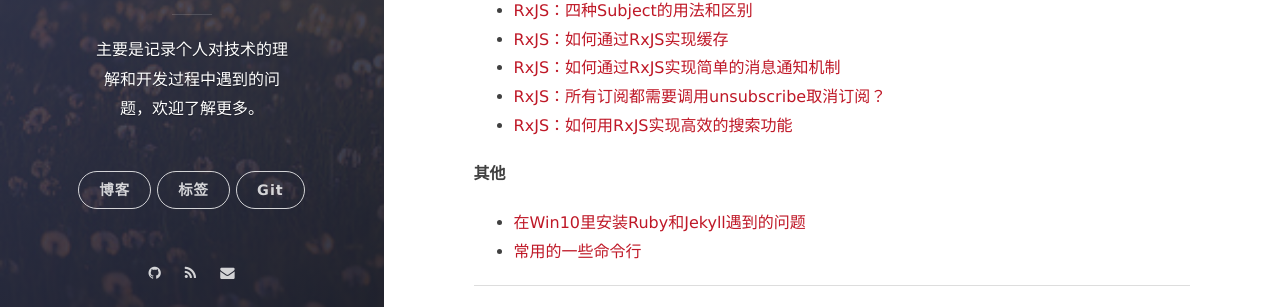
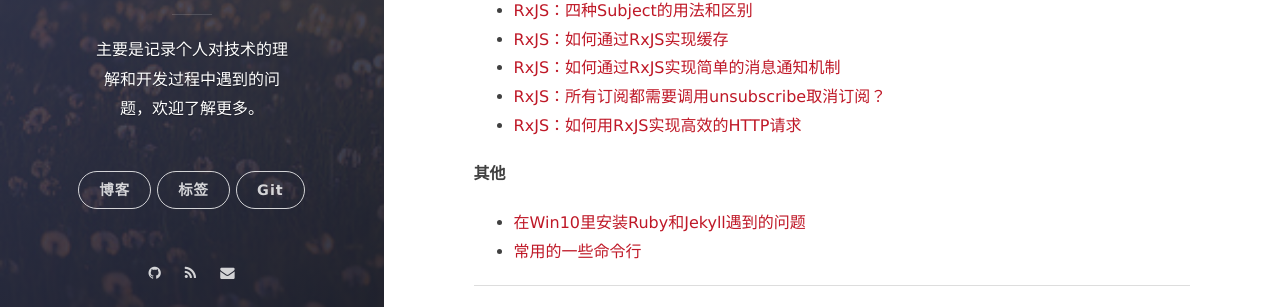
Before and after one commit to LiMeii/LiMeii.github.io, a Jekyll site: the page built from tag.md, in a window 1280 px wide and 900 px high, scrolled down 533 px. Shown: the part 450-757 px from the top of the window. Built offline with Jekyll 4.4.1, drawn with Linux system fonts in a browser that asks for light colours; nearby versions of some CDN libraries.

Commit message:
update tag

```diff
--- a/tag.md
+++ b/tag.md
@@ -35,7 +35,7 @@
 - [RxJS：如何通过RxJS实现缓存](https://limeii.github.io/2019/08/rxjs-caching/)
 - [RxJS：如何通过RxJS实现简单的消息通知机制](https://limeii.github.io/2019/08/rxjs-notification/)
 - [RxJS：所有订阅都需要调用unsubscribe取消订阅？](https://limeii.github.io/2019/08/rxjs-unsubscribe/)
-- [RxJS：如何用RxJS实现高效的搜索功能](https://limeii.github.io/2019/08/rxjs-searchable-input/)
+- [RxJS：如何用RxJS实现高效的HTTP请求](https://limeii.github.io/2019/08/rxjs-searchable-input/)
 
 **其他**
 - [在Win10里安装Ruby和Jekyll遇到的问题](https://limeii.github.io/2019/06/issues-setup-rubyjekyll-windows/)
```
Also changed, not shown: _posts/2019-08-23-rxjs-searchable-input.md (+1 -1 lines).
